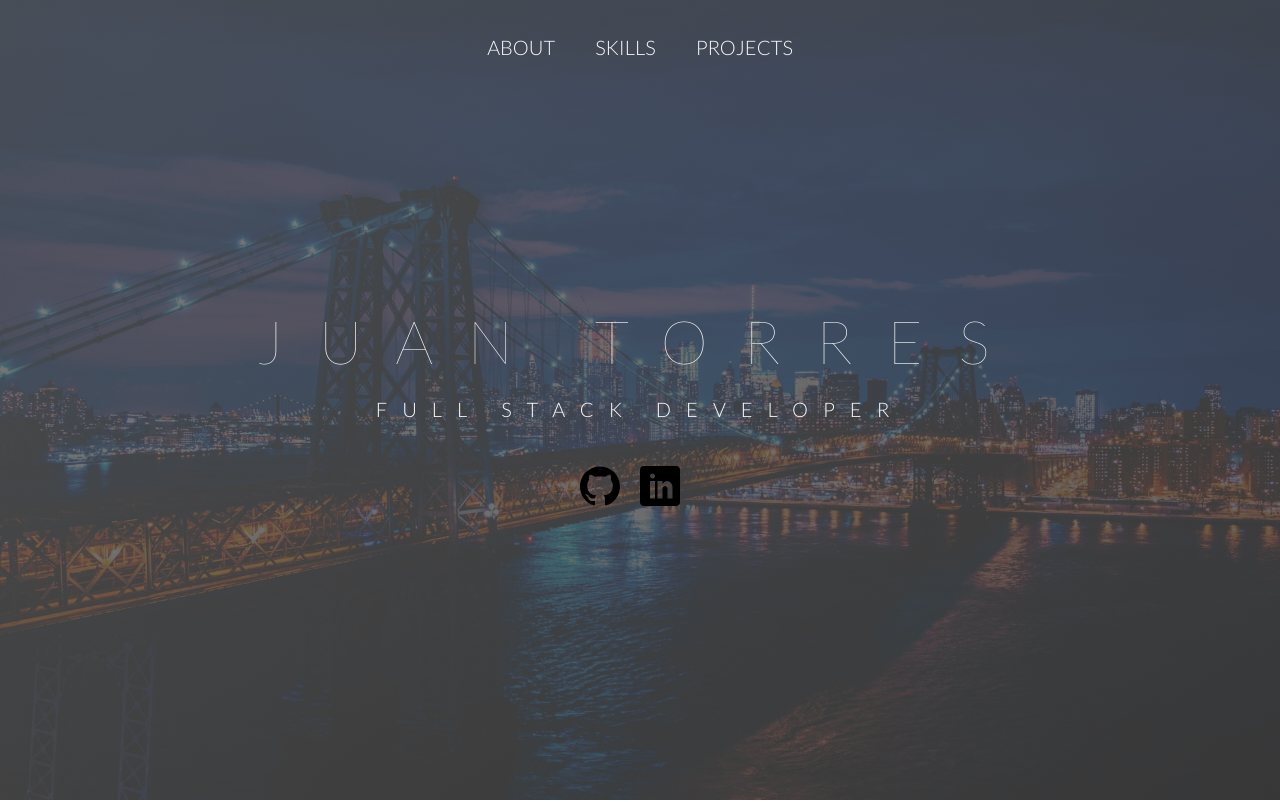
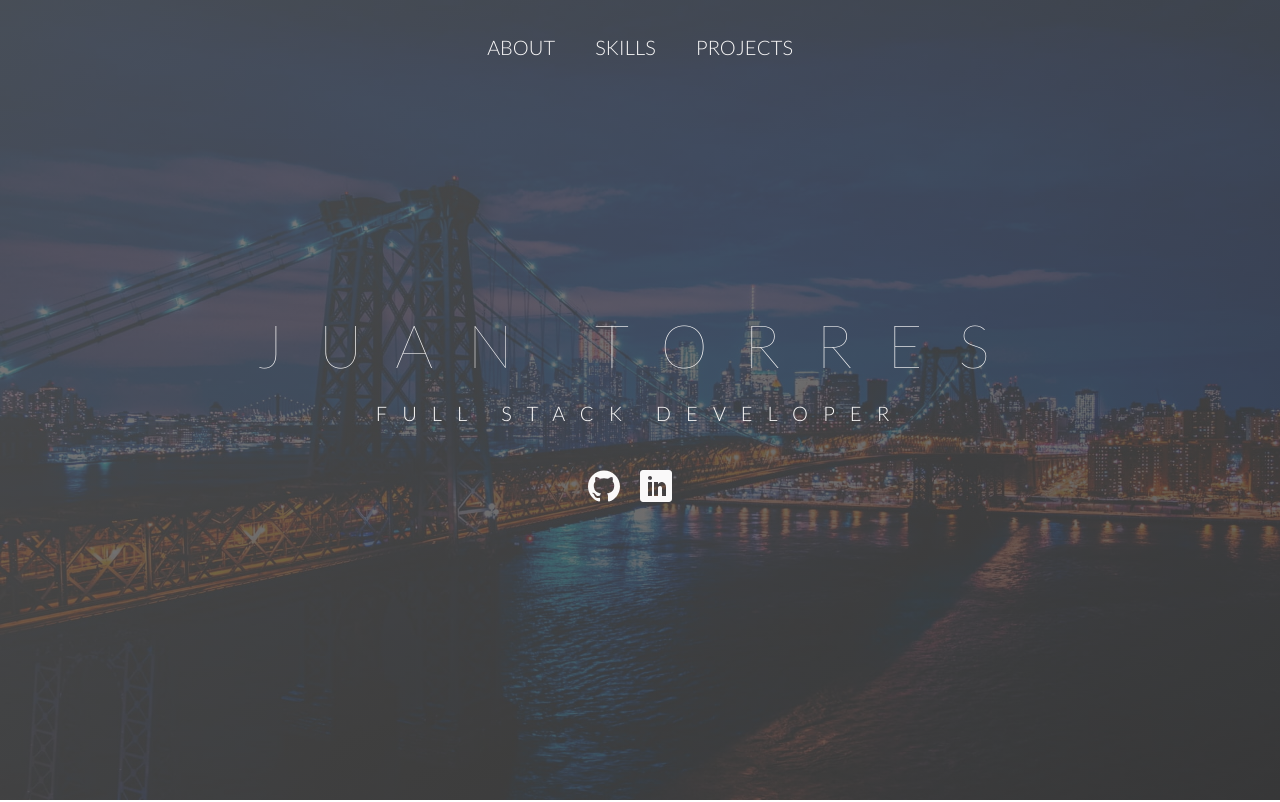
Before and after one commit to j-e-torres/juan-e-torres-portfolio, a React (Vite) app: page / in a window 1280 px wide. Shown: the top 802 px of the page. Built offline with nearby package versions, Linux system fonts and the light colour scheme; grey boxes are pictures that could not be loaded.

Commit message:
fix(svgs): use react components for svgs

```diff
--- a/src/components/footer/footer.component.tsx
+++ b/src/components/footer/footer.component.tsx
@@ -1,7 +1,8 @@
 import './footer.styles.scss';
-import githubIcon from '../../assets/img/SVG/github.svg';
+import { GitHubSVG } from '../svgs/github-svg';
 
 export function Footer() {
+  const currentYear = new Date().getFullYear();
   return (
     <footer className="footer">
       <div className="footer__box">
@@ -21,12 +22,13 @@
           </a>
 
           <a rel="noopener" href="https://github.com/j-e-torres/" className="btn btn__github--grey" target="_blank">
-            <span>
+            <span className="social-media__icon social-media__icon--github--btn">
               {/* <svg className="social-media__icon social-media__icon--github--btn">
                 <use xlinkHref="../../assets/img/sprite.svg#icon-github"></use>
               </svg> */}
-              <img src={githubIcon} alt="GitHub" className="social-media__icon social-media__icon--github--btn">
-              </img>
+              {/* <img src={githubIcon} alt="GitHub" className="social-media__icon social-media__icon--github--btn">
+              </img> */}
+              <GitHubSVG />
             </span>
             GitHub
           </a>
@@ -34,7 +36,7 @@
       </div>
 
       <p className="footer__copyright">
-        &copy; Copyright 2021 Juan E. Torres. All Rights Reserved. Credit to
+        &copy; Copyright {currentYear} Juan E. Torres. All Rights Reserved. Credit to
         <a rel="noopener" href="http://codingheroes.io/resources/" target="_blank" className="footer__link">
           Jonas Schmedtmann
         </a>
--- a/src/components/header/header.component.tsx
+++ b/src/components/header/header.component.tsx
@@ -1,13 +1,14 @@
-import {Nav} from '../nav/nav.component';
+import { Nav } from '../nav/nav.component';
+import { GitHubSVG } from '../svgs/github-svg';
+import { LinkedInSvg } from '../svgs/linkedin-svg';
 import './header.styles.scss';
-
-import githubIcon from '../../assets/img/SVG/github.svg';
-import linkedInIcon from '../../assets/img/SVG/linkedin.svg';
-
-// import test from '../../assets/img/sprite.svg'
 
 
 export function Header() {
+  console.log({ GitHubSVG });
+  // console.log({test});
+
+
   return (
     <header className="header">
       <Nav />
@@ -20,15 +21,17 @@
           {/* <svg className="social-media__icon social-media__icon--default">
             <use xlinkHref={githubIcon}></use>
           </svg> */}
-          <img src={githubIcon} alt="GitHub" className="social-media__icon social-media__icon--default">
-          </img>
+          {/* <img style={{fill: '#ffffff'}} src={githubIcon} alt="GitHub" className="social-media__icon social-media__icon--default">
+          </img> */}
+          <span className="social-media__icon social-media__icon--default">
+            <GitHubSVG />
+          </span>
         </a>
 
         <a rel="noopener" target="_blank" href="https://www.linkedin.com/in/juan-torres-w2w2" className="social-media__link">
-          {/* <svg className="social-media__icon social-media__icon--default">
-            <use xlinkHref={linkedInIcon}></use>
-          </svg> */}
-          <img src={linkedInIcon} alt="LinkedIn" className="social-media__icon social-media__icon--default"></img>
+          <span className="social-media__icon social-media__icon--default">
+            <LinkedInSvg />
+          </span>
         </a>
       </div>
     </header>
--- /dev/null
+++ b/src/components/svgs/github-svg.tsx
@@ -0,0 +1,10 @@
+
+
+export function GitHubSVG() {
+  return (
+    <svg version="1.1" xmlns="http://www.w3.org/2000/svg" width="32" height="32" viewBox="0 0 32 32">
+      <title>github</title>
+      <path d="M16 0.395c-8.836 0-16 7.163-16 16 0 7.069 4.585 13.067 10.942 15.182 0.8 0.148 1.094-0.347 1.094-0.77 0-0.381-0.015-1.642-0.022-2.979-4.452 0.968-5.391-1.888-5.391-1.888-0.728-1.849-1.776-2.341-1.776-2.341-1.452-0.993 0.11-0.973 0.11-0.973 1.606 0.113 2.452 1.649 2.452 1.649 1.427 2.446 3.743 1.739 4.656 1.33 0.143-1.034 0.558-1.74 1.016-2.14-3.554-0.404-7.29-1.777-7.29-7.907 0-1.747 0.625-3.174 1.649-4.295-0.166-0.403-0.714-2.030 0.155-4.234 0 0 1.344-0.43 4.401 1.64 1.276-0.355 2.645-0.532 4.005-0.539 1.359 0.006 2.729 0.184 4.008 0.539 3.054-2.070 4.395-1.64 4.395-1.64 0.871 2.204 0.323 3.831 0.157 4.234 1.026 1.12 1.647 2.548 1.647 4.295 0 6.145-3.743 7.498-7.306 7.895 0.574 0.497 1.085 1.47 1.085 2.963 0 2.141-0.019 3.864-0.019 4.391 0 0.426 0.288 0.925 1.099 0.768 6.354-2.118 10.933-8.113 10.933-15.18 0-8.837-7.164-16-16-16z"></path>
+    </svg>
+  );
+}
--- /dev/null
+++ b/src/components/svgs/linkedin-svg.tsx
@@ -0,0 +1,10 @@
+
+export function LinkedInSvg() {
+  return (
+    <svg version="1.1" xmlns="http://www.w3.org/2000/svg" width="32" height="32" viewBox="0 0 32 32">
+      <title>linkedin</title>
+      <path d="M29 0h-26c-1.65 0-3 1.35-3 3v26c0 1.65 1.35 3 3 3h26c1.65 0 3-1.35 3-3v-26c0-1.65-1.35-3-3-3zM12 26h-4v-14h4v14zM10 10c-1.106 0-2-0.894-2-2s0.894-2 2-2c1.106 0 2 0.894 2 2s-0.894 2-2 2zM26 26h-4v-8c0-1.106-0.894-2-2-2s-2 0.894-2 2v8h-4v-14h4v2.481c0.825-1.131 2.087-2.481 3.5-2.481 2.488 0 4.5 2.238 4.5 5v9z"></path>
+    </svg>
+
+  )
+}
--- a/src/sass/components/_social-media.scss
+++ b/src/sass/components/_social-media.scss
@@ -5,18 +5,26 @@
   justify-content: center;
   align-items: center;
 
+
   &__link {
+    transition: all 0.4s;
+
     &:link,
     &:visited {
       text-decoration: none;
     }
+    &:hover {
+      transform: translateY(-3px);
+    }
+
+
   }
 
   &__icon {
     height: 4rem;
     width: 4rem;
     margin-right: 2rem;
-    transition: all 0.4s;
+    // transition: all 0.4s;
 
     @media only screen and (max-width: 768px) {
       height: 3rem;
@@ -29,7 +37,7 @@
     }
 
     &:hover {
-      transform: translateY(-3px);
+      // transform: translateY(-3px);
     }
 
     &--default {
```
